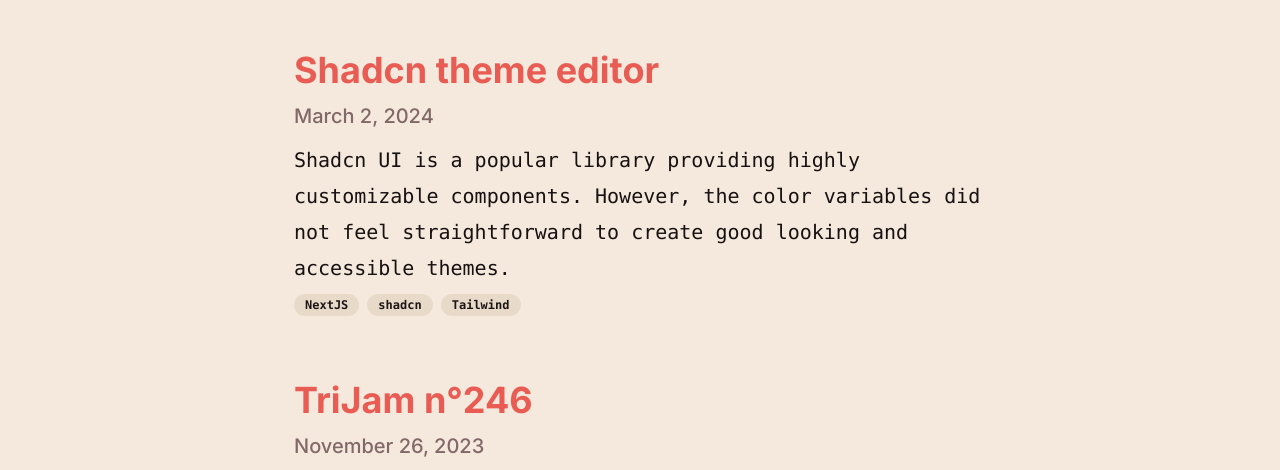
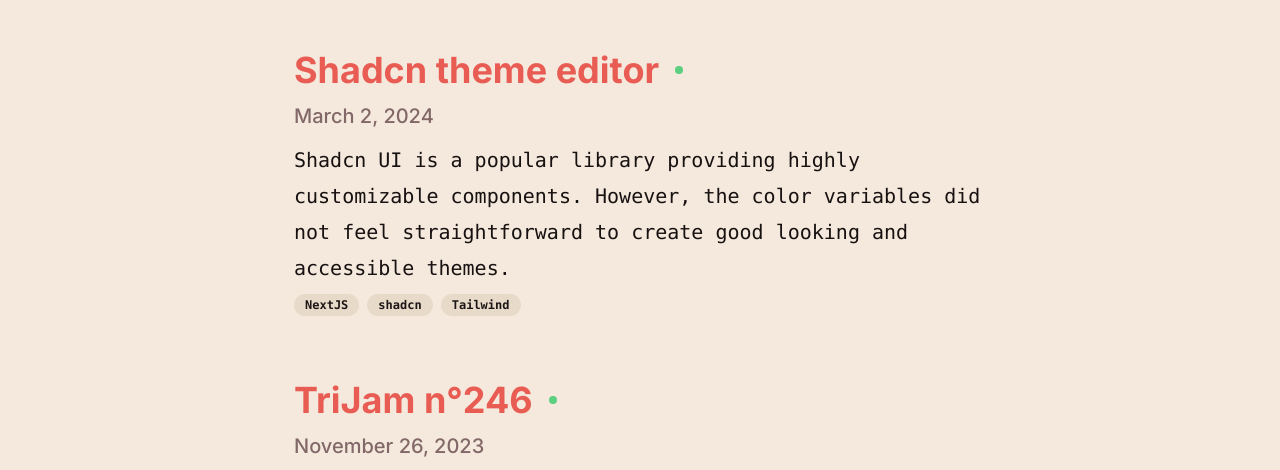
Before and after one commit to GauPanisset/gaupanisset-blog, a Next.js app: page /projects in a window 1280 px wide. Shown: the part 254-724 px from the top of the page. Built offline with nearby package versions, Linux system fonts and the light colour scheme.

Commit message:
feat(live-articles): add a visual element to show whether the article is live or not

```diff
--- a/src/business/article/mdx/personal-blog.mdx
+++ b/src/business/article/mdx/personal-blog.mdx
@@ -10,6 +10,7 @@
 tags:
   - 'NextJS'
   - 'Tailwind'
+liveUrl: https://gauthier.panisset.fr
 ---
 
 ## Why?
--- a/src/business/article/mdx/shadcn-theme-editor.mdx
+++ b/src/business/article/mdx/shadcn-theme-editor.mdx
@@ -11,6 +11,7 @@
   - 'NextJS'
   - 'shadcn'
   - 'Tailwind'
+liveUrl: 'https://shadcn-theme-editor.vercel.app/'
 ---
 
 import { MdxImage } from '@/technical/ui/mdx-image';
--- a/src/business/article/mdx/tri-jam-246.mdx
+++ b/src/business/article/mdx/tri-jam-246.mdx
@@ -10,6 +10,7 @@
 tags:
   - 'NextJS'
   - 'PhaserJS'
+liveUrl: 'https://trijam-246.vercel.app/'
 ---
 
 import { MdxImage } from '@/technical/ui/mdx-image';
--- a/src/business/article/types.ts
+++ b/src/business/article/types.ts
@@ -26,6 +26,7 @@
   description: z.string(),
   tags: z.array(z.string()),
   title: z.string(),
+  liveUrl: z.string().url().optional(),
 });
 
 type Metadata = z.infer<typeof metadataSchema>;
--- a/src/business/article/ui/project-card.tsx
+++ b/src/business/article/ui/project-card.tsx
@@ -13,6 +13,7 @@
   slug,
   tags,
   title,
+  liveUrl,
 }) => {
   return (
     <Link
@@ -24,8 +25,14 @@
         transitionDuration: '250ms',
       }}
     >
-      <h2 id={`project-card-${slug}`} className="text-primary [&]:mb-2">
+      <h2
+        id={`project-card-${slug}`}
+        className="flex items-center text-primary [&]:mb-2"
+      >
         {title}
+        {liveUrl ? (
+          <span className="ml-4 block h-2 w-2 rounded-full bg-green-500 motion-safe:animate-pulse" />
+        ) : null}
       </h2>
       <div className="text-muted-foreground">
         <span>
```
